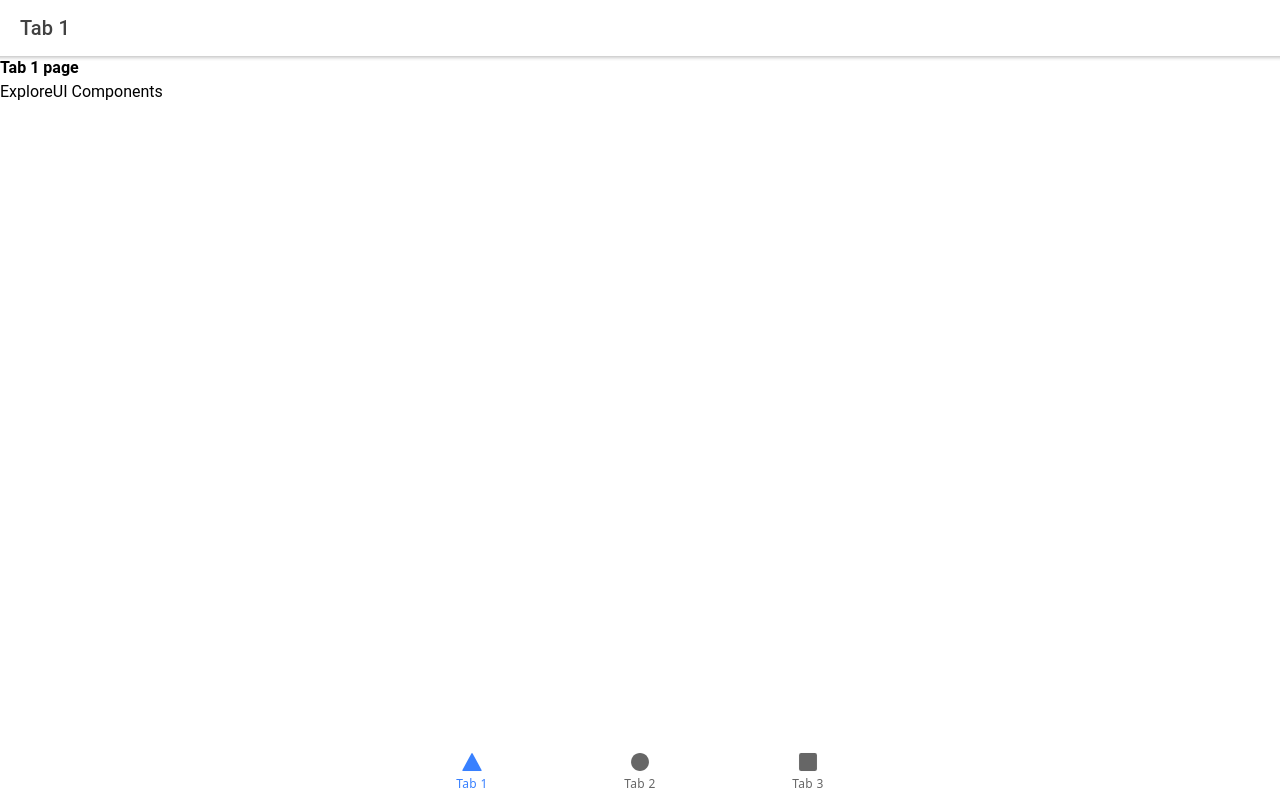
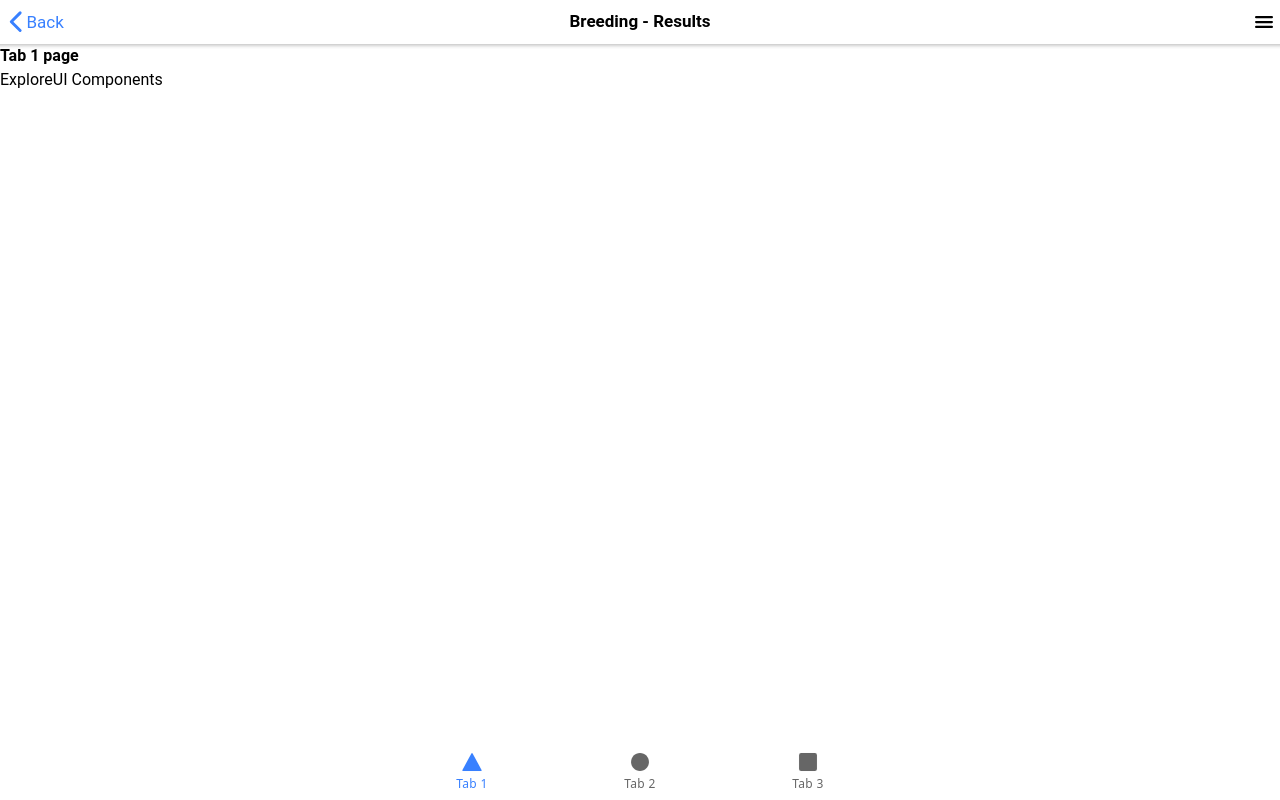
Before and after one commit to TitansTeamUN/axie-front, a React (Create React App) app: page /tab1 in a window 1280 px wide. Built offline with nearby package versions, Linux system fonts and the light colour scheme.

Commit message:
Adelanto header

```diff
--- a/src/App.tsx
+++ b/src/App.tsx
@@ -32,6 +32,7 @@ import "@ionic/react/css/display.css";
 
 /* Theme variables */
 import "./theme/variables.css";
+import BreedingResults from "./pages/BreedingResults";
 
 const App = () => (
   <IonApp>
@@ -39,7 +40,7 @@ const App = () => (
       <IonTabs>
         <IonRouterOutlet>
           <Route exact path="/tab1">
-            <Tab1 />
+            <BreedingResults/>
           </Route>
           <Route exact path="/tab2">
             <Tab2 />
--- /dev/null
+++ b/src/header/Header.tsx
@@ -0,0 +1,31 @@
+import React from "react";
+import {
+  IonHeader,
+  IonContent,
+  IonToolbar,
+  IonButtons,
+  IonBackButton,
+  IonTitle,
+  IonMenuButton,
+  IonMenu,
+  IonList,
+  IonItem,
+  IonIcon,
+  IonLabel,
+} from "@ionic/react";
+
+const Header = ({ title }) => (
+  <IonHeader>
+    <IonToolbar mode="ios">
+      <IonTitle>{title}</IonTitle>
+      <IonButtons slot="start">
+        <IonBackButton defaultHref="home"></IonBackButton>
+      </IonButtons>
+      <IonButtons slot="end">
+        <IonIcon name="menu" slot="end"></IonIcon>
+      </IonButtons>
+    </IonToolbar>
+  </IonHeader>
+);
+
+export default Header;
--- /dev/null
+++ b/src/pages/BreedingResults.tsx
@@ -0,0 +1,23 @@
+import { IonContent, IonHeader, IonPage, IonTitle, IonToolbar } from '@ionic/react';
+import ExploreContainer from '../components/Basic/ExploreContainer';
+import Header from '../header/Header';
+
+const Tab1 = () => {
+  return (
+      <>
+    <IonPage>
+        <Header title="Breeding - Results"/>
+      <IonContent fullscreen>
+        <IonHeader collapse="condense">
+          <IonToolbar>
+            <IonTitle size="large">Tab 1</IonTitle>
+          </IonToolbar>
+        </IonHeader>
+        <ExploreContainer name="Tab 1 page" />
+      </IonContent>
+    </IonPage>
+    </>
+  );
+};
+
+export default Tab1;
```
